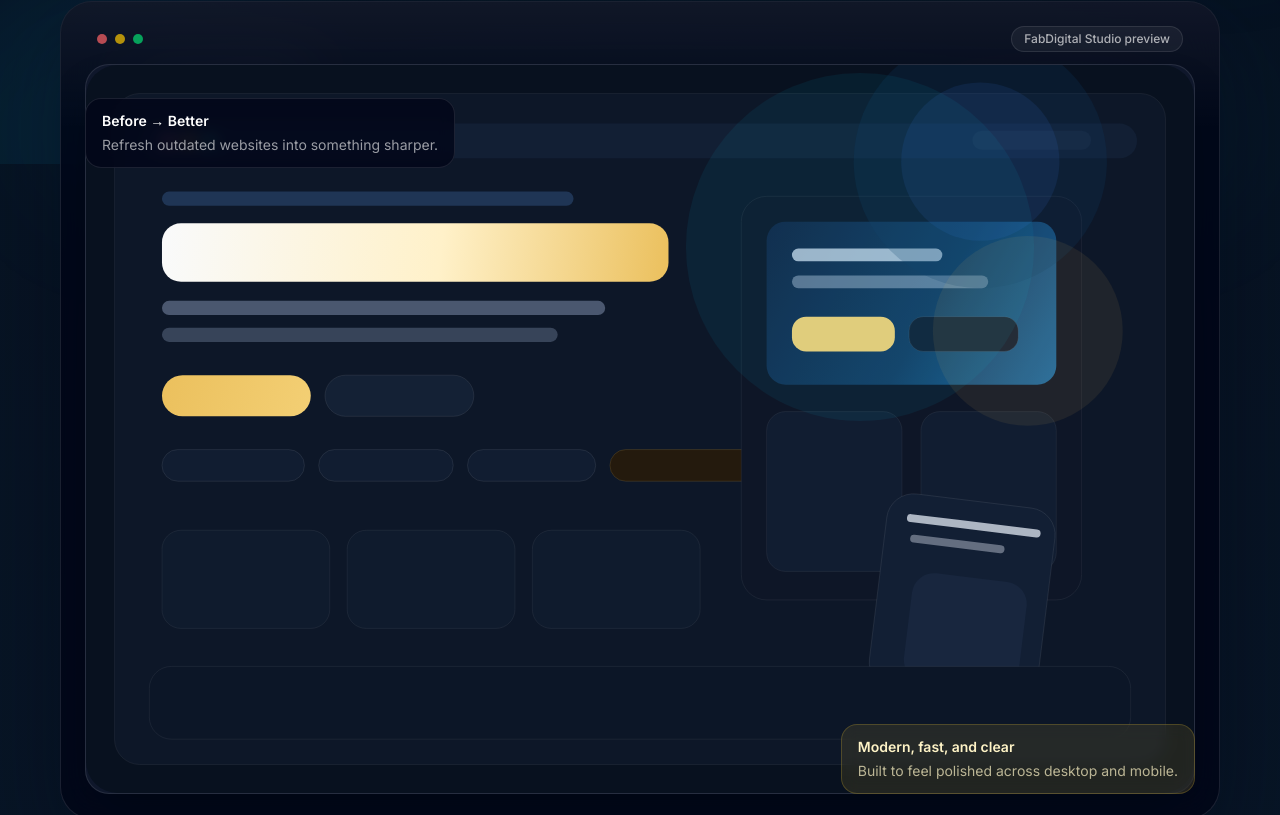
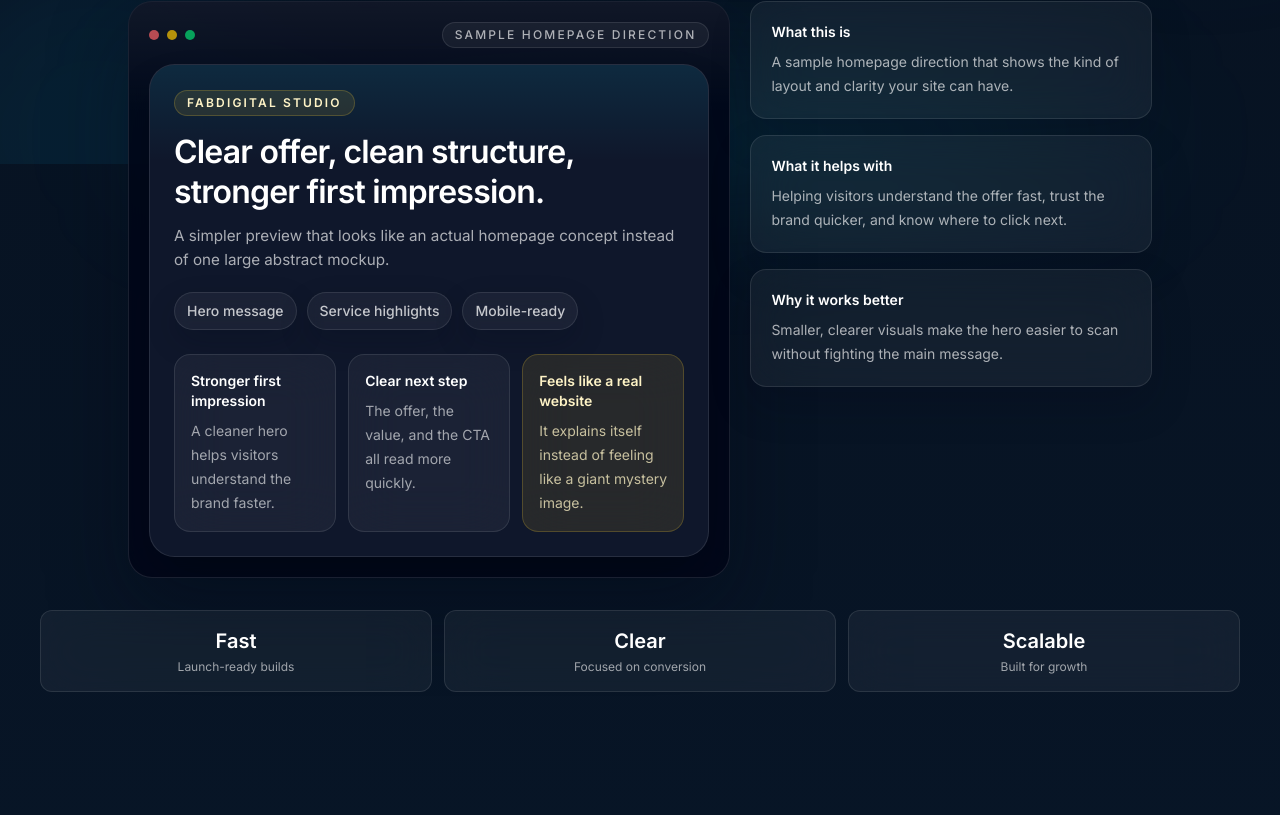
Before and after one commit to fabylv/fabdigitalstudio.com, a React (Vite) app: page / in a window 1280 px wide. Shown: the part 636-1451 px from the top of the page. Built offline with nearby package versions, Linux system fonts and the light colour scheme.

Commit message:
feat: refine hero and add maintenance page

```diff
--- a/src/App.jsx
+++ b/src/App.jsx
@@ -1,3 +1,4 @@
+import Maintenance from './components/Maintenance';
 import Header from './components/layout/Header';
 import Footer from './components/layout/Footer';
 import Hero from './components/sections/Hero';
@@ -21,7 +22,12 @@ import {
 	footerLinks
 } from './data/siteContent';
 
+const maintenanceMode = import.meta.env.VITE_MAINTENANCE === 'true';
+
 export default function App() {
+	if (maintenanceMode) {
+		return <Maintenance />;
+	}
 	return (
 		<div className="min-h-screen text-white">
 			<a className="skip-link" href="#main-content">
--- /dev/null
+++ b/src/components/Maintenance.jsx
@@ -0,0 +1,55 @@
+import logo from '../assets/fds-logo.png';
+import Button from './ui/Button';
+import Container from './ui/Container';
+
+export default function Maintenance() {
+	return (
+		<div className="relative flex min-h-screen items-center overflow-hidden py-12 text-white sm:py-16">
+			<div className="pointer-events-none absolute inset-0 bg-linear-to-b from-white/6 via-transparent to-transparent" />
+			<div className="pointer-events-none absolute left-1/2 top-20 h-72 w-72 -translate-x-1/2 rounded-full bg-amber-300/10 blur-3xl" />
+			<div className="pointer-events-none absolute left-[12%] top-1/3 h-56 w-56 rounded-full bg-cyan-400/10 blur-3xl" />
+			<div className="pointer-events-none absolute right-[8%] top-24 h-64 w-64 rounded-full bg-blue-500/12 blur-3xl" />
+
+			<Container className="relative">
+				<div className="mx-auto max-w-3xl rounded-[2rem] border border-white/10 bg-slate-950/80 p-7 text-center shadow-[0_30px_80px_rgba(2,8,23,0.40)] backdrop-blur-xl sm:p-10">
+					<img
+						alt="FabDigital Studio"
+						className="mx-auto h-20 w-auto opacity-95 sm:h-24"
+						src={logo}
+					/>
+
+					<span className="mt-6 inline-flex rounded-full border border-amber-300/30 bg-amber-300/10 px-3 py-1 text-xs font-semibold uppercase tracking-widest text-amber-200">
+						Temporarily offline for updates
+					</span>
+
+					<h1 className="mx-auto mt-5 max-w-2xl text-3xl font-semibold tracking-tight text-white sm:text-5xl sm:leading-tight">
+						We’re making a few improvements behind the scenes.
+					</h1>
+
+					<p className="mx-auto mt-4 max-w-2xl text-base leading-7 text-white/70 sm:text-lg">
+						FabDigital Studio is temporarily in maintenance mode while we polish a few things.
+						 Please check back soon.
+					</p>
+
+					<div className="mt-6 flex flex-wrap items-center justify-center gap-2.5">
+						<span className="chip">Website updates</span>
+						<span className="chip">Performance polish</span>
+						<span className="chip-accent">Back shortly</span>
+					</div>
+
+					<div className="mt-8 rounded-3xl border border-white/10 bg-white/5 p-5 text-left backdrop-blur-xl sm:p-6">
+						<p className="text-sm font-semibold text-white">Need to reach us in the meantime?</p>
+						<p className="mt-2 text-sm leading-6 text-white/65 sm:text-base">
+							Email <a className="text-amber-200 hover:text-amber-100" href="mailto:faby@fabdigitalstudio.com">faby@fabdigitalstudio.com</a>
+							 {' '}and we’ll get back to you as soon as possible.
+						</p>
+					</div>
+
+					<div className="mt-8 flex justify-center">
+						<Button href="mailto:faby@fabdigitalstudio.com">Contact FabDigital Studio</Button>
+					</div>
+				</div>
+			</Container>
+		</div>
+	);
+}
--- a/src/components/sections/Hero.jsx
+++ b/src/components/sections/Hero.jsx
@@ -2,6 +2,8 @@ import Button from '../ui/Button';
 import Container from '../ui/Container';
 
 export default function Hero({ content }) {
+	const preview = content.preview;
+
 	return (
 		<section className="relative overflow-hidden pb-7 pt-8 sm:pb-8 sm:pt-10" id="top">
 			<div className="pointer-events-none absolute inset-x-0 top-0 h-136 bg-linear-to-b from-white/6 via-transparent to-transparent" />
@@ -39,53 +41,83 @@ export default function Hero({ content }) {
 						<span className="chip-accent">Built to stand out</span>
 					</div>
 				</div>
-				<div className="relative mt-8 sm:mt-10">
-					<div className="pointer-events-none absolute inset-x-0 top-8 h-48 bg-radial from-cyan-400/14 to-transparent blur-3xl" />
-					<div className="pointer-events-none absolute left-[8%] top-14 hidden -rotate-6 lg:block">
-						<div className="chip">Mobile-friendly layouts</div>
-					</div>
-					<div className="pointer-events-none absolute right-[9%] top-24 hidden -rotate-6 lg:block">
-						<div className="chip">Clean, modern polish</div>
-					</div>
 
-					<div className="mx-auto w-[min(1480px,calc(100%-1rem))] sm:w-[min(1480px,calc(100%-2.5rem))]">
-						<div className="relative overflow-hidden rounded-4xl border border-white/10 bg-slate-950/85 p-3 shadow-[0_30px_80px_rgba(2,8,23,0.40)] backdrop-blur-xl sm:p-5 lg:p-6">
-							<div className="absolute inset-x-0 top-0 h-32 bg-linear-to-b from-white/6 to-transparent" />
-							<div className="relative mb-3 flex items-center justify-between px-2 sm:px-3">
+				<div className="relative mx-auto mt-8 max-w-5xl sm:mt-10">
+					<div className="pointer-events-none absolute inset-x-0 top-12 h-44 bg-radial from-cyan-400/14 to-transparent blur-3xl" />
+
+					<div className="grid gap-4 lg:grid-cols-[minmax(0,1.2fr)_minmax(300px,0.8fr)] lg:gap-5">
+						<div className="relative overflow-hidden rounded-3xl border border-white/10 bg-slate-950/85 p-4 shadow-[0_30px_80px_rgba(2,8,23,0.40)] backdrop-blur-xl sm:p-5">
+							<div className="absolute inset-x-0 top-0 h-28 bg-linear-to-b from-white/6 to-transparent" />
+							<div className="relative flex items-center justify-between gap-3">
 								<div className="flex gap-2">
 									<span className="h-2.5 w-2.5 rounded-full bg-red-400/70" />
 									<span className="h-2.5 w-2.5 rounded-full bg-yellow-400/70" />
 									<span className="h-2.5 w-2.5 rounded-full bg-green-400/70" />
 								</div>
-								<div className="hidden rounded-full border border-white/10 bg-white/5 px-3 py-1 text-xs font-medium text-white/65 sm:inline-flex">
-									FabDigital Studio preview
+								<div className="rounded-full border border-white/10 bg-white/5 px-3 py-1 text-[11px] font-medium uppercase tracking-[0.18em] text-white/65 sm:text-xs">
+									{preview.label}
 								</div>
 							</div>
 
-							<div className="relative overflow-hidden rounded-3xl border border-white/10 bg-slate-900 shadow-2xl">
-								<img
-									alt="FabDigital Studio website preview"
-									className="w-full"
-									src={content.image}
-								/>
+							<div className="relative mt-4 overflow-hidden rounded-[1.6rem] border border-white/10 bg-slate-900 p-5 shadow-2xl sm:p-6">
+								<div className="absolute inset-x-0 top-0 h-24 bg-linear-to-b from-cyan-400/10 to-transparent" />
+								<div className="relative max-w-xl">
+									<span className="inline-flex rounded-full border border-amber-300/20 bg-amber-300/10 px-3 py-1 text-[11px] font-semibold uppercase tracking-[0.18em] text-amber-100 sm:text-xs">
+										FabDigital Studio
+									</span>
+									<h2 className="mt-4 max-w-lg text-2xl font-semibold tracking-tight text-white sm:text-[2rem] sm:leading-tight">
+										{preview.title}
+									</h2>
+									<p className="mt-3 max-w-xl text-sm leading-6 text-white/65 sm:text-[0.95rem]">
+										{preview.description}
+									</p>
+
+									<div className="mt-5 flex flex-wrap gap-2.5">
+										{preview.badges.map((badge) => (
+											<span key={badge} className="chip">
+												{badge}
+											</span>
+										))}
+									</div>
+								</div>
+
+								<div className="mt-6 grid gap-3 sm:grid-cols-3">
+									<div className="rounded-2xl border border-white/10 bg-white/5 p-4 backdrop-blur-xl">
+										<p className="text-sm font-semibold text-white">Stronger first impression</p>
+										<p className="mt-2 text-sm leading-6 text-white/60">
+											A cleaner hero helps visitors understand the brand faster.
+										</p>
+									</div>
+									<div className="rounded-2xl border border-white/10 bg-white/5 p-4 backdrop-blur-xl">
+										<p className="text-sm font-semibold text-white">Clear next step</p>
+										<p className="mt-2 text-sm leading-6 text-white/60">
+											The offer, the value, and the CTA all read more quickly.
+										</p>
+									</div>
+									<div className="rounded-2xl border border-amber-300/20 bg-amber-300/10 p-4 backdrop-blur-xl">
+										<p className="text-sm font-semibold text-amber-100">Feels like a real website</p>
+										<p className="mt-2 text-sm leading-6 text-amber-100/75">
+											It explains itself instead of feeling like a giant mystery image.
+										</p>
+									</div>
+								</div>
 							</div>
+						</div>
 
-							<div className="pointer-events-none absolute left-6 top-24 hidden rounded-2xl border border-white/10 bg-slate-950/80 px-4 py-3 text-sm text-white/75 backdrop-blur lg:block">
-								<p className="font-semibold text-white">Before → Better</p>
-								<p className="mt-1 text-white/60">
-									Refresh outdated websites into something sharper.
-								</p>
-							</div>
-
-							<div className="pointer-events-none absolute bottom-6 right-6 hidden rounded-2xl border border-amber-300/20 bg-amber-300/10 px-4 py-3 text-sm text-amber-100 backdrop-blur lg:block">
-								<p className="font-semibold">Modern, fast, and clear</p>
-								<p className="mt-1 text-amber-100/70">
-									Built to feel polished across desktop and mobile.
-								</p>
-							</div>
+						<div className="space-y-4">
+							{preview.notes.map((note) => (
+								<div
+									key={note.title}
+									className="rounded-2xl border border-white/10 bg-white/5 p-5 text-left shadow-[0_18px_40px_rgba(2,8,23,0.18)] backdrop-blur-xl"
+								>
+									<p className="text-sm font-semibold text-white">{note.title}</p>
+									<p className="mt-2 text-sm leading-6 text-white/65">{note.text}</p>
+								</div>
+							))}
 						</div>
 					</div>
 				</div>
+
 				<dl className="mt-6 grid gap-3 sm:grid-cols-3 lg:mt-8">
 					{content.stats.map((stat) => (
 						<div
--- a/src/data/siteContent.js
+++ b/src/data/siteContent.js
@@ -20,7 +20,28 @@ export const heroContent = {
 		{ label: 'Focused on conversion', value: 'Clear' },
 		{ label: 'Built for growth', value: 'Scalable' }
 	],
-	image: heroPreview
+	image: heroPreview,
+	preview: {
+		label: 'Sample homepage direction',
+		title: 'Clear offer, clean structure, stronger first impression.',
+		description:
+			'A simpler preview that looks like an actual homepage concept instead of one large abstract mockup.',
+		badges: ['Hero message', 'Service highlights', 'Mobile-ready'],
+		notes: [
+			{
+				title: 'What this is',
+				text: 'A sample homepage direction that shows the kind of layout and clarity your site can have.'
+			},
+			{
+				title: 'What it helps with',
+				text: 'Helping visitors understand the offer fast, trust the brand quicker, and know where to click next.'
+			},
+			{
+				title: 'Why it works better',
+				text: 'Smaller, clearer visuals make the hero easier to scan without fighting the main message.'
+			}
+		]
+	}
 };
 
 export const servicesIntro = {
```
